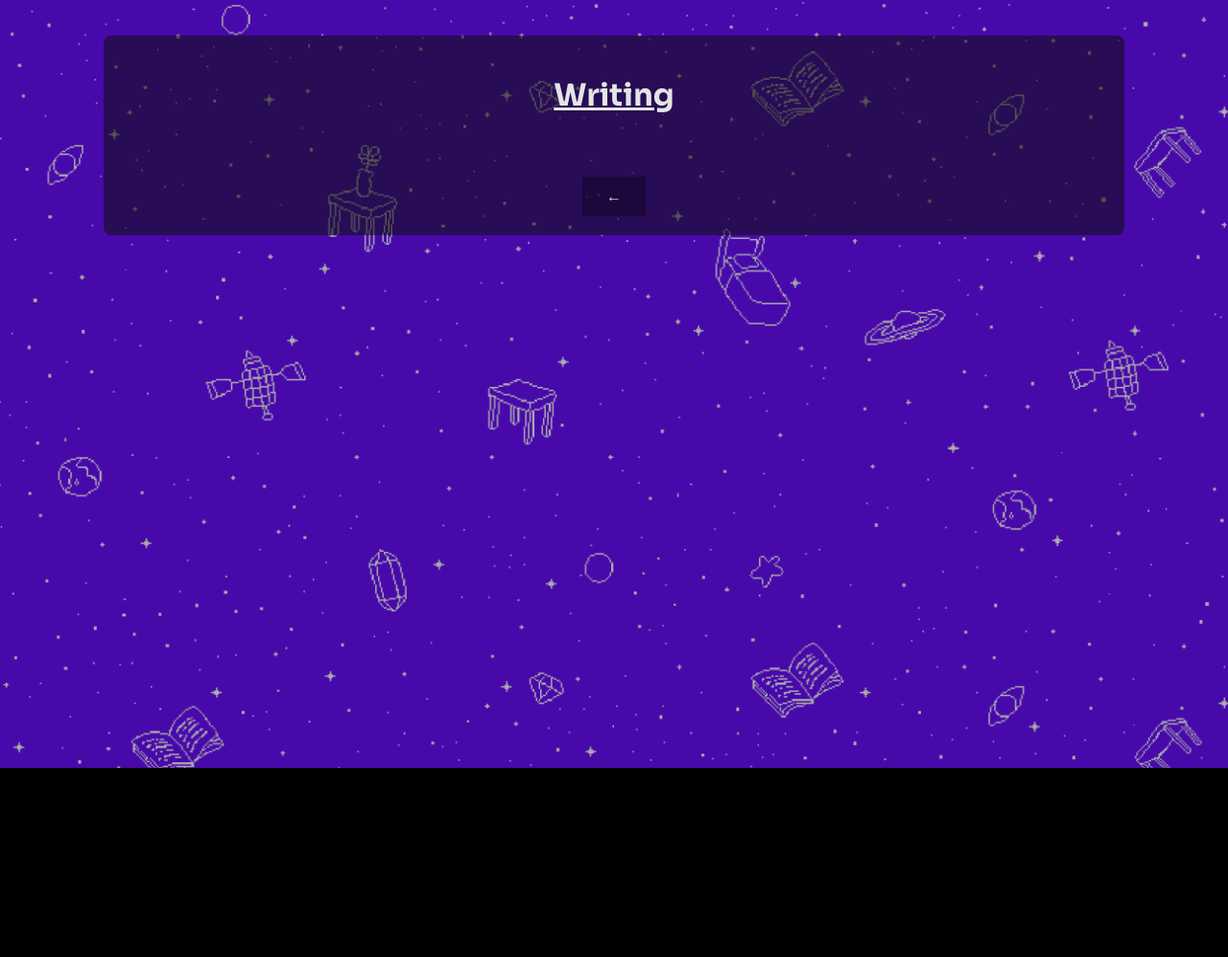
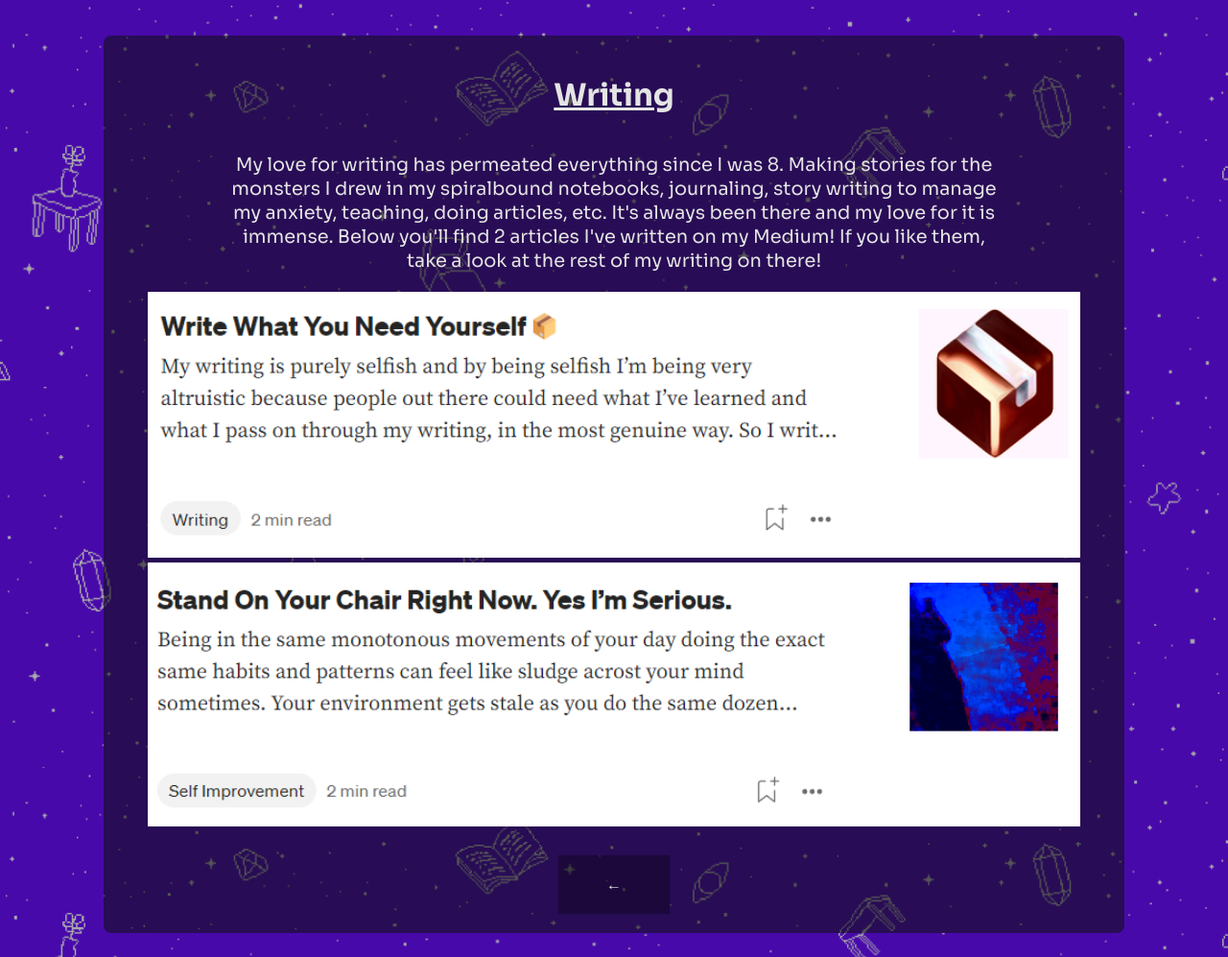
Before and after one commit to raineivyaeera/raineland, a plain HTML site: page Skill Portfolio/Writing.html in a window 1280 px wide. Shown: the whole page at 96% size. Before the commit the page ends 800 px from the top, so only its background shows below. Drawn offline with Linux system fonts and the light colour scheme; a web font is replaced by a local one.

Commit message:
simple updatie

```diff
--- a/Skill Portfolio/Writing.html
+++ b/Skill Portfolio/Writing.html
@@ -14,14 +14,17 @@
     <link rel="stylesheet" href="../style.css">
 </head>
 <body>
-    <div class="Wrapper">
+    <div class="Wrapper" style="text-align: center;">
         <h1><u> Writing </u></h1>
-        <div style="display: flexbox; flex-direction: column;">
-            <p></p>
+        <p>My love for writing has permeated everything since I was 8. Making stories for the monsters I drew in my spiralbound notebooks, journaling, story writing to manage my anxiety, teaching, doing articles, etc. It's always been there and my love for it is immense. Below you'll find 2 articles I've written on my Medium! If you like them, take a look at the rest of my writing on there! </p>
+        <div style="display: flexbox; flex-direction: column; margin: 0 auto; text-align: center;">
+            <a href="https://medium.com/@raineeera/write-what-you-need-yourself-84d139eddb11"><img src="../images/write what you need yourself.png" width="95%"></a>
+            <a href="https://medium.com/@raineeera/stand-on-your-chair-right-now-yes-im-serious-c30bc0c547f9"><img src="../images/stand.png" width="95%"></a>
         </div>
 
         <div class="Spacer"></div>
-    <a href="../Skill Portfolio.html" style="background-color: rgba(0, 0, 0, .3); padding: 10px 25px 10px 25px;"> ← </a>
+        <a href="../Skill Portfolio.html" style="background-color: rgba(0, 0, 0, .3); padding: 20px 50px 20px 50px; "> ← </a>
+
 </div>
 
 <div class="Spacer"></div>
```
Also changed, not shown: Skill Portfolio/General Programming.html (+1 -1 lines), Skill Portfolio/Mixing-And-Music.html (+2 -1 lines), Skill Portfolio/Sound Design.html (+1 -1 lines), Skill Portfolio/Visual Arts.html (+1 -1 lines), index.html (+12 -8 lines), images/my writing philosophy.png (added), images/stand.png (added), images/tumblr perfect.png (added), images/tumblr-57c65ffc3df78cc16e75f0e8.png (added), images/write what you need yourself.png (added), 1 other file.
